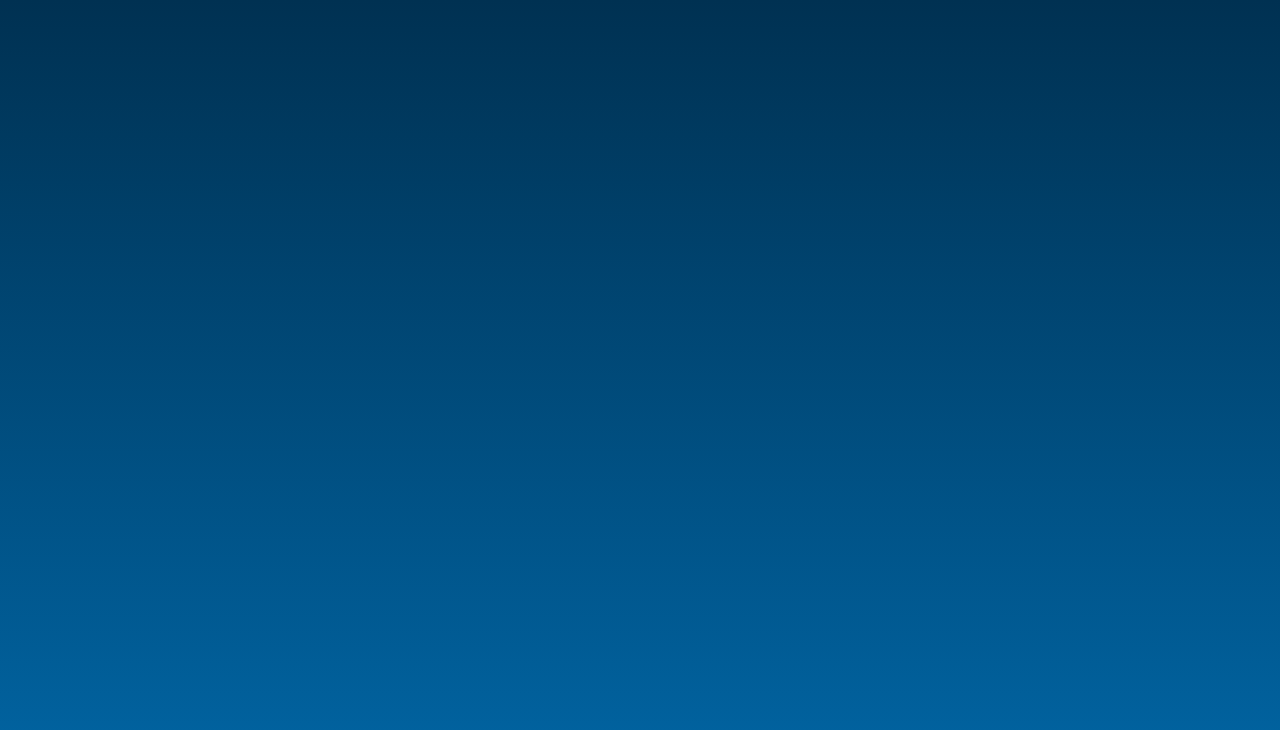
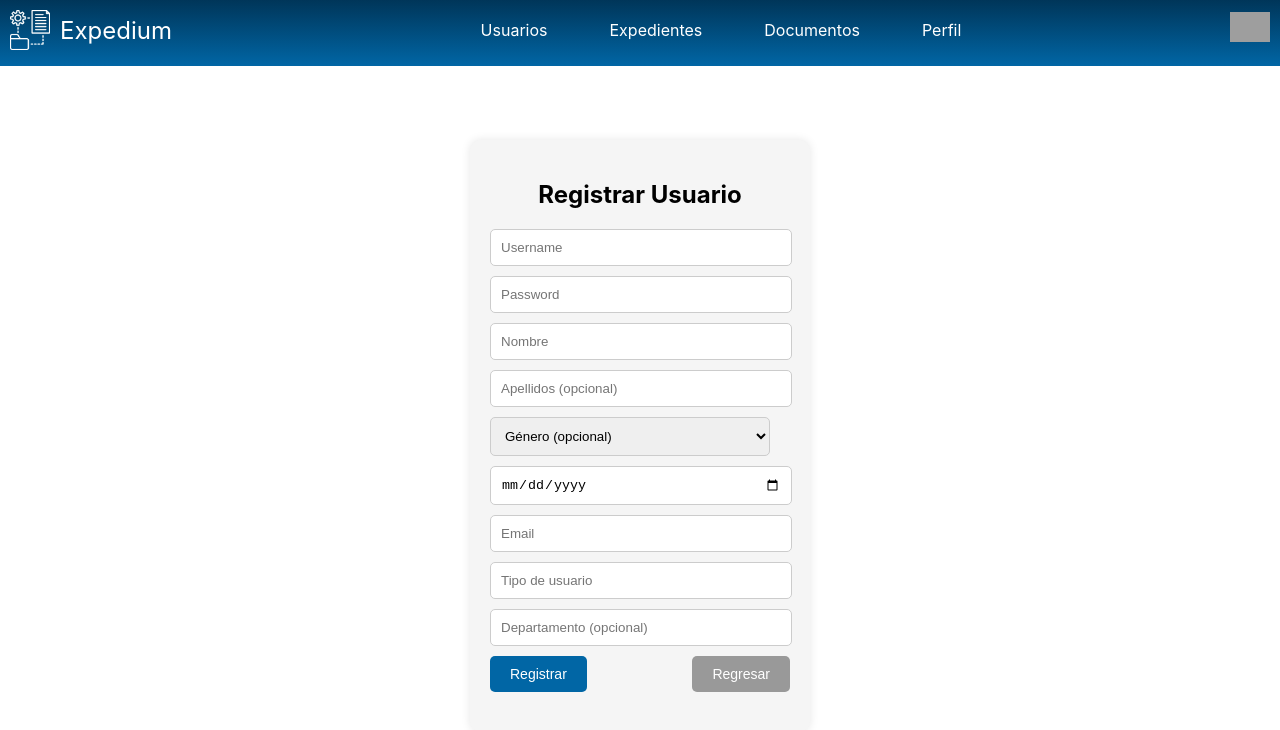
Before and after one commit to Hermayonick-Catalina-Hernandez-Gonzalez/Expedientum-cliente, a React (Create React App) app: page /add-user in a window 1280 px wide. Before the commit this address had no page. Shown: the top 730 px of the page. Built offline with nearby package versions, Linux system fonts and the light colour scheme; grey boxes are pictures that could not be loaded.

Commit message:
añadir usuarios

```diff
--- a/src/App.js
+++ b/src/App.js
@@ -3,6 +3,7 @@ import { BrowserRouter as Router, Route, Routes } from 'react-router-dom';
 import LoginRegister from './Components/LoginRegister/LoginRegister';
 import MainPage from './Components/Inicio/MainPage';
 import UserManagement from './Components/Usuarios/UserManagement';
+import AddUser from './Components/Usuarios/AddUser';
 
 function App() {
     const handleLogin = () => {
@@ -17,6 +18,7 @@ function App() {
                 <Route path="/" element={<LoginRegister onLogin={handleLogin} />} />
                 <Route path="/home" element={<MainPage />} />
                 <Route path="/users" element={<UserManagement />} />
+                <Route path="/add-user" element={<AddUser />} />
             </Routes>
         </Router>
     );
--- /dev/null
+++ b/src/Components/Usuarios/AddUser.css
@@ -0,0 +1,82 @@
+body, html {
+    margin: 0;
+    padding: 0;
+    width: 100%;
+    height: 100%;
+    overflow-x: hidden;
+}
+
+.main-container {
+    max-width: 100vw;
+    overflow-x: hidden;
+    box-sizing: border-box;
+}
+
+.logo img {
+    height: 40px;
+    margin-right: 10px;
+}
+
+.nav-links {
+    display: flex;
+    list-style: none;
+}
+
+.nav-links li {
+    margin: 0 15px;
+    color: white;
+    cursor: pointer;
+}
+
+.logout-icon img {
+    height: 30px;
+}
+
+.add-user-content {
+    display: flex;
+    justify-content: center;
+    align-items: center;
+    height: calc(100vh - 60px); /* Altura menos la navbar */
+}
+
+.add-user-form {
+    background-color: #f5f5f5;
+    padding: 20px;
+    border-radius: 10px;
+    box-shadow: 0 0 10px rgba(0, 0, 0, 0.1);
+    text-align: center;
+    width: 300px;
+}
+
+.add-user-form input,
+.add-user-form select {
+    display: block;
+    width: calc(100% - 20px); /* Ajuste para el padding */
+    padding: 10px;
+    margin: 10px 0;
+    border: 1px solid #ccc;
+    border-radius: 5px;
+}
+
+.form-buttons {
+    display: flex;
+    justify-content: space-between;
+}
+
+.register-btn, .back-btn {
+    background-color: #0166a5;
+    color: white;
+    border: none;
+    padding: 10px 20px;
+    border-radius: 5px;
+    cursor: pointer;
+    font-size: 14px;
+    width: auto;
+    height: auto;
+    display: flex;
+    align-items: center;
+}
+
+.back-btn {
+    background-color: #999;
+}
--- /dev/null
+++ b/src/Components/Usuarios/AddUser.jsx
@@ -0,0 +1,63 @@
+import React from 'react';
+import { useNavigate } from 'react-router-dom';
+import './AddUser.css';
+import pageLogo from '../assets/logo.png';
+import logoutIcon from '../assets/cerrar.png';
+
+const AddUser = () => {
+    const navigate = useNavigate();
+
+    const handleBack = () => {
+        navigate('/users'); // Ajusta esto según tu ruta real para la gestión de usuarios
+    };
+
+    const handleRegister = () => {
+        // Lógica para registrar un nuevo usuario
+        console.log('Usuario registrado');
+    };
+
+    return (
+        <div className="main-container">
+            <nav className="navbar">
+                <div className="logo">
+                    <img src={pageLogo} alt="Page Logo" />
+                    <span>Expedium</span>
+                </div>
+                <ul className="nav-links">
+                    <li>Usuarios</li>
+                    <li>Expedientes</li>
+                    <li>Documentos</li>
+                    <li>Perfil</li>
+                </ul>
+                <div className="logout-icon">
+                    <img src={logoutIcon} alt="Logout" />
+                </div>
+            </nav>
+            <div className="add-user-content">
+                <div className="add-user-form">
+                    <h2>Registrar Usuario</h2>
+                    <input type="text" placeholder="Username" required />
+                    <input type="password" placeholder="Password" required />
+                    <input type="text" placeholder="Nombre" required />
+                    <input type="text" placeholder="Apellidos (opcional)" />
+                    <select>
+                        <option value="">Género (opcional)</option>
+                        <option value="male">Masculino</option>
+                        <option value="female">Femenino</option>
+                        <option value="other">Otro</option>
+                    </select>
+                    <input type="date" placeholder="Fecha de nacimiento (opcional)" />
+                    <input type="email" placeholder="Email" required />
+                    <input type="text" placeholder="Tipo de usuario" required />
+                    <input type="text" placeholder="Departamento (opcional)" />
+                    <div className="form-buttons">
+                        <button className="register-btn" onClick={handleRegister}>Registrar</button>
+                        <button className="back-btn" onClick={handleBack}>Regresar</button>
+                    </div>
+                </div>
+            </div>
+        </div>
+    );
+}
+
+export default AddUser;
--- a/src/Components/Usuarios/UserManagement.jsx
+++ b/src/Components/Usuarios/UserManagement.jsx
@@ -1,18 +1,22 @@
 import React from 'react';
-import { useNavigate } from 'react-router-dom'; // Importar useNavigate
+import { useNavigate } from 'react-router-dom';
 import './UserManagement.css';
-import pageLogo from '../assets/logo.png';  // Ruta ajustada
-import logoutIcon from '../assets/cerrar.png';  // Ruta ajustada
-import viewIcon from '../assets/ojo.png';  // Ruta ajustada
-import editIcon from '../assets/lapiz.png';  // Ruta ajustada
-import deleteIcon from '../assets/basura.png';  // Ruta ajustada
-import searchIcon from '../assets/buscar.png';  // Ruta ajustada
+import pageLogo from '../assets/logo.png';
+import logoutIcon from '../assets/cerrar.png';
+import viewIcon from '../assets/ojo.png';
+import editIcon from '../assets/lapiz.png';
+import deleteIcon from '../assets/basura.png';
+import searchIcon from '../assets/buscar.png';
 
 const UserManagement = () => {
-    const navigate = useNavigate(); // Inicializar useNavigate
+    const navigate = useNavigate();
+
+    const handleAddUser = () => {
+        navigate('/add-user');
+    };
 
     const handleBack = () => {
-        navigate('/home'); // Redirigir a /home
+        navigate('/home');
     };
 
     return (
@@ -38,8 +42,8 @@ const UserManagement = () => {
                         <input type="text" placeholder="Buscar" className="search-input" />
                         <img src={searchIcon} alt="Buscar" className="search-icon" />
                     </div>
-                    <button className="add-user-btn">Agregar usuario</button>
-                    <button className="back-btn" onClick={handleBack}>Regresar</button> {/* Botón de regresar */}
+                    <button className="add-user-btn" onClick={handleAddUser}>Agregar usuario</button>
+                    <button className="back-btn" onClick={handleBack}>Regresar</button>
                 </div>
                 <div className="user-table">
                     <table>
```
